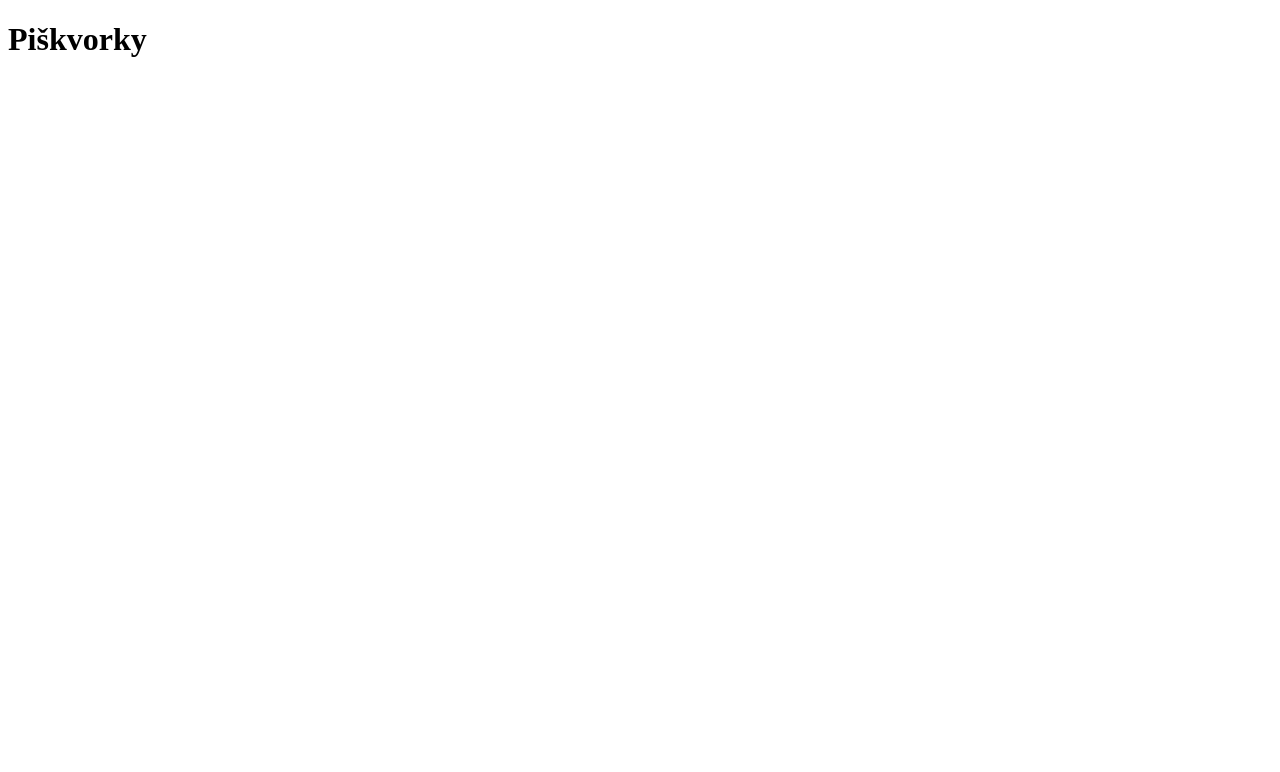
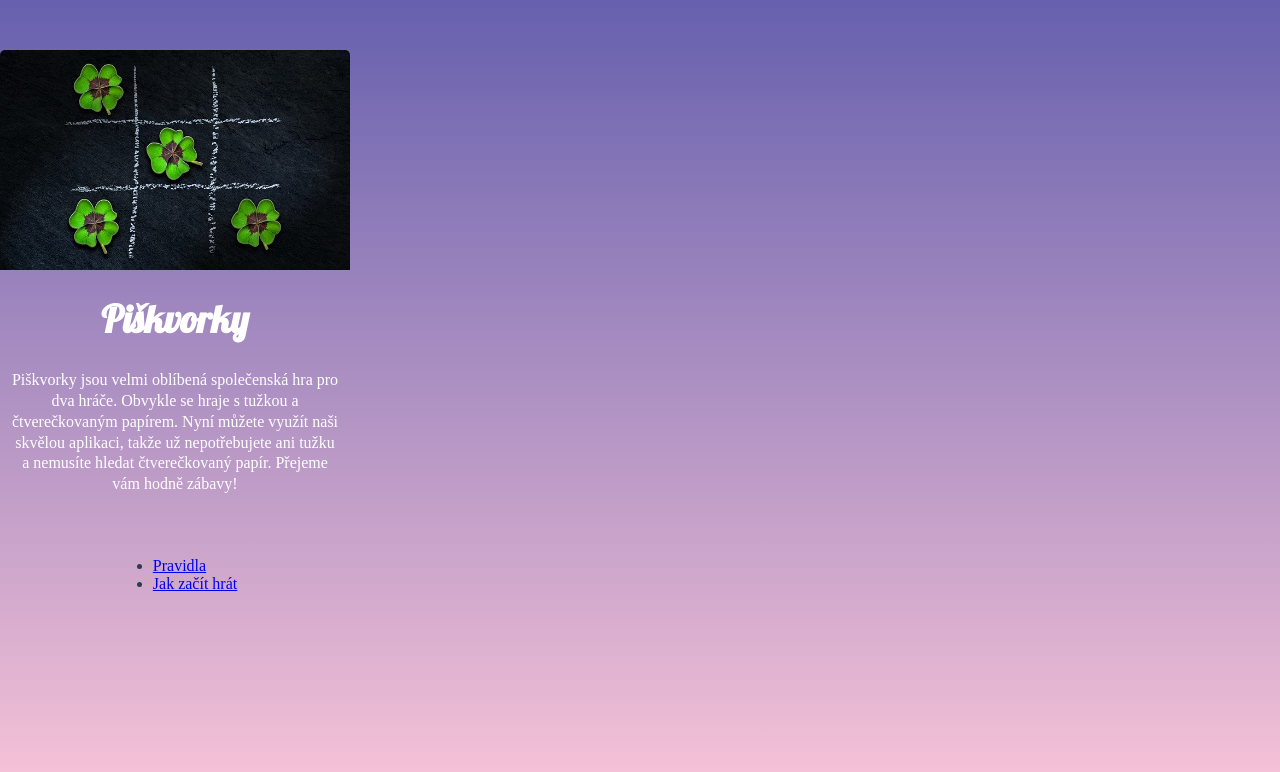
Before and after one commit to lenabacikova/piskvorky, a plain HTML site: page index.html in a window 1280 px wide. Drawn offline with Linux system fonts and the light colour scheme.

Commit message:
mainsetting

```diff
--- a/index.html
+++ b/index.html
@@ -3,9 +3,37 @@
 <head>
   <meta charset="UTF-8">
   <meta name="viewport" content="width=device-width, initial-scale=1.0">
-  <title>Document</title>
+  <link href="https://fonts.googleapis.com/css2?family=Lobster&display=swap" rel="stylesheet">
+  <link rel="stylesheet" href="style.css">
+
+  <title>Piškvorky</title>
 </head>
 <body>
-  <h1>Piškvorky</h1>
+
+  <div class="hlavni_kontejner">
+     <img class="foto" src="uvodni.jpg" alt="foto-piskvorky">
+
+
+    <div class="text">
+      <h1 class="nadpis">Piškvorky</h1>
+        <p class="popis">Piškvorky jsou velmi oblíbená společenská hra pro dva hráče. Obvykle se hraje s tužkou a čtverečkovaným papírem. Nyní můžete využít naši skvělou aplikaci, takže už nepotřebujete ani tužku a nemusíte hledat čtverečkovaný papír. Přejeme vám hodně zábavy!</p>
+    </div>
+
+
+    <div>
+      <ul class="odkazy">
+        <li class="Pravidla"><a href="odkaz">Pravidla</a></li>
+        <li class="Jak začít hrát"><a href="odkaz">Jak začít hrát</a></li>
+      </ul>
+    </div>
+
+
+        </body>
+
+    </div>
+
+
+
+
 </body>
 </html>
--- /dev/null
+++ b/styl.css
@@ -0,0 +1,182 @@
+/* nejsme vcerejsi, pouzivame moderni box model */
+html { box-sizing: border-box; }
+*, :after, :before { box-sizing: inherit; }
+
+/*
+	BARVY
+	czechitas  #b92e81
+	pozadi     #bdc3c7
+	tmava      #31363b
+	delitka    #3f464d
+	portfolio  #e74c3c
+	facebook   #3b5998
+	twitter    #1da1f2
+*/
+
+
+body {
+	background-color: #bdc3c7;
+}
+
+.profil {
+	margin: 50px;
+	/*
+		Jediné místo, kde nastavím skutečnou šířku profilu.
+		Všude jinde budu používat hodnoty v procentech relativní
+		k této šířce. Když se rozhodnu že chci mít celý profil
+		jinak široký, stačí mi to změnit jen zde na jednom místě.
+	*/
+	width: 250px;
+
+	font-family: 'Source Sans Pro', sans-serif;
+	font-size: 14px;
+	background-color: #31363b;
+	color: #bdc3c7;
+
+	/*
+		Stín pod profilem. Hodnoty znamenají:
+		- stín se oproti profilu vysune o 0px doprava a o 3px dolů
+		- rozmazání stínu 8px
+		- stín je barvou RBG 0,0,0 (tj. černá), která je 50% průhledná (=0.5)
+	*/
+	box-shadow: 0 3px 8px rgba(0, 0, 0, 0.5);
+}
+
+.hlavicka {
+	/*
+		hlavička má position: relative, abychom uvnitř ní mohli
+		absolutně pozicovat ikonku loga Czechitas
+	*/
+	position: relative;
+}
+
+.foto {
+	/* přepnutím na display: block odstraníme "mezeru pod obrázkem" */
+	display: block;
+
+	/* nastavíme šířku 100%, obrázek se bude přizpůsobovat šířce rodiče, zde celého profilu */
+	width: 100%;
+	height: auto;
+}
+
+.logo {
+	/*
+		Logo je absolutně pozicované ke svému rodiči, tj. hlavičce profilu.
+		Používáme right a bottom, takže ho umisťujeme vzhledem k pravému
+		dolnímu rohu hlavičky. Logo má nastavenou šířku a výšku 50px,
+		takže umístění bottom: -25px; znamená, že logo bude přesně polovinou
+		trčet pod dolní okraj hlavičky.
+	*/
+	position: absolute;
+	right: 25px;
+	bottom: -25px;
+	width: 50px;
+	height: 50px;
+
+	/* obrázek loga je průhledný, tak mu přidáme barevné pozadí */
+	background-color: #b92e81;
+
+	/* uděláme z loga kolečko se stínem */
+	border-radius: 50%;
+	box-shadow: 0 3px 8px rgba(0, 0, 0, 0.5);
+}
+
+.obsah {
+	/* text uvnitř obsahu je odsazený od okraje */
+	padding: 30px 20px 20px 20px;
+}
+
+.jmeno {
+	/*
+		Jméno je nadpis H1, takže selektor by mohl být h1,
+		ale raději vše stylujeme přes CSS třídy.
+	*/
+
+	margin: 0 0 20px 0;
+	font-family: 'Montserrat', sans-serif;
+	font-size: 24px;
+	font-weight: normal;
+	color: #fff;
+}
+
+.odkazy {
+	/*
+		Vynulujeme výchozí margin a padding, který má
+		seznam <ul> od prohlížeče.
+	*/
+	margin: 0;
+	padding: 0;
+	/* a vypneme odrážky */
+	list-style: none;
+}
+
+.odkazy li {
+	/*
+		z položek seznamu uděláme inline-blocky, takže
+		se budou na stránce skládat vedle sebe
+	*/
+	display: inline-block;
+}
+
+.portfolio {
+	/*
+		tlačítko Portfolio zabírá samo celý řádek, takže ostatní
+		dvě tlačítka se zalomí a budou na řádku pod tím
+	*/
+	width: 100%;
+
+	/* přidáme čáry kolem tlačítka jen na stranách, kde je chceme */
+	border-top: 1px solid #3f464d;
+	border-bottom: 1px solid #3f464d;
+}
+
+.facebook {
+	/* šířka 50%, tj. tato dvě tlačítka se vejdou vedle sebe */
+	width: 50%;
+	border-right: 1px solid #3f464d;
+}
+
+.twitter {
+	/* šířka 50%, tj. tato dvě tlačítka se vejdou vedle sebe */
+	width: 50%;
+}
+
+.odkazy a {
+	/*
+		všechny odkazy (tlačítka) nastavíme na block, tj. roztáhnou
+		se na maximální šířku svého rodiče, kterou jsme nastavovali
+		položkám seznamu o kousek výše (100%, 50%, 50%)
+	*/
+	display: block;
+
+	/* text uvnitř tlačítka není nalepený na okraj */
+	padding: 10px;
+
+	font-family: 'Montserrat', sans-serif;
+	text-align: center;
+
+	/* vypneme standardní podtržení odkazu */
+	text-decoration: none;
+
+	/* text uvnitř převedeme na velká písmena */
+	text-transform: uppercase;
+
+	/* barva textu je světle šedá barva */
+	color: #bdc3c7;
+}
+
+/* při najetí na odkaz se barva textu změní na jasnější bílou*/
+.odkazy a:hover {
+	color: #fff;
+}
+
+/* při najetí na konkrétní tlačítka se změní i barva pozadí */
+.portfolio a:hover {
+	background-color: #e74c3c;
+}
+.facebook a:hover {
+	background-color: #3b5998;
+}
+.twitter a:hover {
+	background-color: #1da1f2;
+}
--- /dev/null
+++ b/style.css
@@ -0,0 +1,47 @@
+
+
+body {
+  background-image: -webkit-repeating-linear-gradient(#6660ae, #f9c4d8) ;
+  background-repeat: no-repeat;
+  background-size: cover;
+  background-attachment: fixed;
+
+  margin: 0;
+
+
+}
+
+.hlavni_kontejner {
+  display: flex;
+  width: 350px;
+  flex-direction: column;
+  justify-content: center;
+  align-items: center;
+  margin-top: 50px;
+  color: #283e50;
+
+
+}
+
+.foto {
+  width: 350px ;
+  height: 220px;
+  border-radius: 5px 5px 0 0;
+}
+
+.text {
+  color: white;
+  text-align: center;
+  padding: 0 10px;
+  margin-bottom: 30px;
+  line-height: 1.3;
+}
+
+.nadpis {
+  font-family: 'Lobster', cursive;
+  font-size: 38px;
+}
+
+.popis {
+  display: block;
+}
```
Also changed, not shown: profil.html (added, +42 -0 lines), uvodni.jpg (added).
